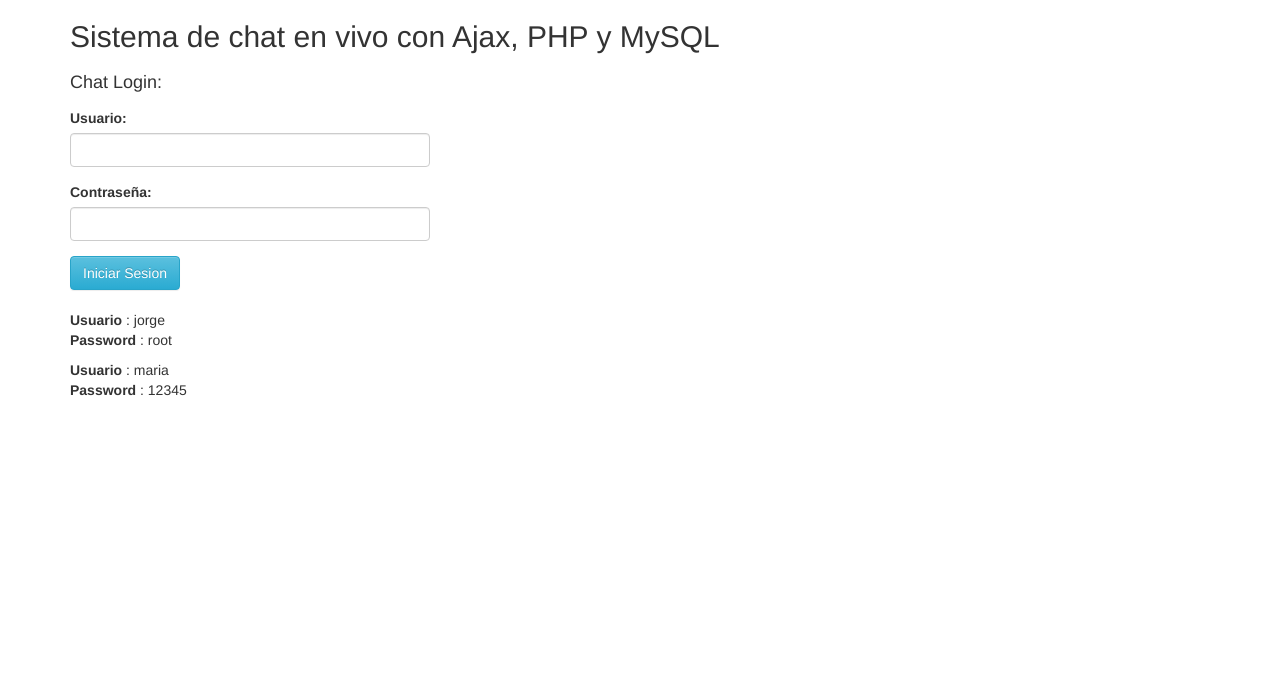
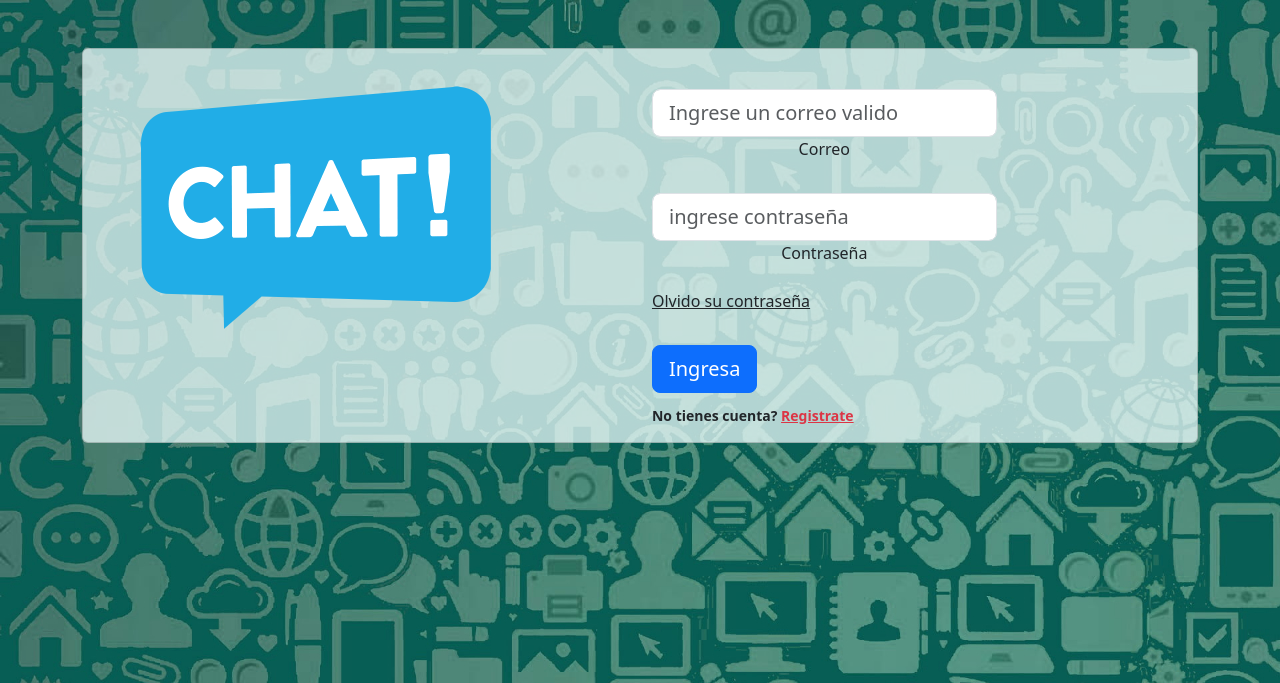
Before and after one commit to yelsin96/Chat-php, a PHP site: page /login.php in a window 1280 px wide. Shown: the top 683 px of the page. Run offline with PHP 8.4, Linux system fonts and the light colour scheme; some libraries are stand-ins or nearby versions.

Commit message:
registro sin avatar funcional

```diff
--- /dev/null
+++ b/css/styleLogin.css
@@ -0,0 +1,7 @@
+body{
+    background-image: url(../img/fondo2.jpg);
+}
+
+.card{
+    background-color: rgba(240, 255, 255, 0.737) !important;
+}
--- a/login.php
+++ b/login.php
@@ -1,12 +1,16 @@
 <?php
 session_start();
-include('header.php');
+if (!empty($_SESSION['username'])) {
+    header("location:index.php");
+}
 $loginError = '';
+$loginMessage = '';
 if (!empty($_POST['username']) && !empty($_POST['pwd'])) {
-	include ('Chat.php');
+    include('Chat.php');
     $chat = new Chat();
-	$user = $chat->loginUsers($_POST['username'], $_POST['pwd']);
-	if(!empty($user)) {
+    $user = $chat->loginUsers($_POST['username']);
+    if (!empty($user)) {
+        if (password_verify($_POST['pwd'], $user[0]['password'])) {
             $_SESSION['username'] = $user[0]['username'];
             $_SESSION['userid'] = $user[0]['userid'];
             $chat->updateUserOnline($user[0]['userid'], 1);
@@ -14,41 +18,119 @@
             $_SESSION['login_details_id'] = $lastInsertId;
             header("Location:index.php");
         } else {
-		$loginError = "Usuario y Contraseña invalida";
+            $loginError = "Contraseña Invalida";
+        }
+    } else {
+        $loginError = "Usuario Invalido";
     }
 }
 
+if (!empty($_POST['inpEmail'])) {
+    include('Chat.php');
+    $chat = new Chat();
+    $userName = $_POST['inpNombres'];
+    $userCelular = $_POST['inpCelular'];
+    $userFN = $_POST['inpFechaNac'];
+    $userEmail = $_POST['inpEmail'];
+    $userPwd = $_POST['inpPwd'];
+    $loginMessage = $chat->insertUser($userName, $userCelular, $userFN, $userEmail, $userPwd);
+}
+
 ?>
-<title>Sistema de chat en vivo con Ajax, PHP y MySQL</title>
+
+<!DOCTYPE html>
+<html lang="en">
+
+<head>
+    <meta charset="UTF-8">
+    <title>Login</title>
+    <link rel="stylesheet" href="./css/styleLogin.css">
+    <link href="https://cdn.jsdelivr.net/npm/bootstrap@5.3.0-alpha1/dist/css/bootstrap.min.css" rel="stylesheet" integrity="sha384-GLhlTQ8iRABdZLl6O3oVMWSktQOp6b7In1Zl3/Jr59b6EGGoI1aFkw7cmDA6j6gD" crossorigin="anonymous">
 </head>
+
 <body>
     <div class="container">
-	<h2>Sistema de chat en vivo con Ajax, PHP y MySQL</h1>
+        <div class="card text-center mt-5">
+            <div class="card-body">
+                <?php if ($loginMessage) {
+                    echo $loginMessage;
+                } ?>
                 <div class="row">
-		<div class="col-sm-4">
-			<h4>Chat Login:</h4>
-			<form method="post">
-				<div class="form-group">
-				<?php if ($loginError ) { ?>
-					<div class="alert alert-warning"><?php echo $loginError; ?></div>
-				<?php } ?>
-				</div>
-				<div class="form-group">
-					<label for="username">Usuario:</label>
-					<input type="username" class="form-control" name="username" required>
-				</div>
-				<div class="form-group">
-					<label for="pwd">Contraseña:</label>
-					<input type="password" class="form-control" name="pwd" required>
-				</div>
-				<button type="submit" name="login" class="btn btn-info">Iniciar Sesion</button>
-			</form>
-			<br>
-			<p><b>Usuario</b> : jorge<br><b>Password</b> : root</p>
-			<p><b>Usuario</b> : maria<br><b>Password</b> : 12345</p>
-
+                    <div class="col-md-8 col-lg-6 col-xl-5">
+                        <img src="./img/chat.png" class="img-fluid" alt="chat">
                     </div>
 
+                    <div class="col-md-8 col-lg-6 col-xl-4 offset-xl-1 pt-4">
+                        <?php if ($loginError) { ?>
+                            <div class="alert alert-danger"><?php echo $loginError; ?></div>
+                        <?php } ?>
+                        <form method="post">
+                            <!-- Email input -->
+                            <div class="form-outline mb-4">
+                                <input type="email" id="username" name="username" class="form-control form-control-lg" placeholder="Ingrese un correo valido" required />
+                                <label class="form-label" for="form3Example3">Correo</label>
+                            </div>
+
+                            <!-- Password input -->
+                            <div class="form-outline mb-3">
+                                <input type="password" id="pwd" name="pwd" class="form-control form-control-lg" placeholder="ingrese contraseña" required />
+                                <label class="form-label" for="form3Example4">Contraseña</label>
+                            </div>
+
+                            <div class="d-flex justify-content-between align-items-center">
+                                <a href="#!" class="text-body">Olvido su contraseña</a>
+                            </div>
+
+                            <div class="text-center text-lg-start mt-4 pt-2">
+                                <button type="submit" class="btn btn-primary btn-lg">Ingresa</button>
+                                <p class="small fw-bold mt-2 pt-1 mb-0">No tienes cuenta? <a data-bs-toggle="modal" data-bs-target="#modalRegistro" class="link-danger">Registrate</a></p>
+                            </div>
+                        </form>
                     </div>
                 </div>
-<?php include('footer.php');?>
+            </div>
+        </div>
+    </div>
+
+    <!-- Modal -->
+    <div class="modal fade" id="modalRegistro" tabindex="-1" aria-labelledby="modalRegistroLabel" aria-hidden="true">
+        <div class="modal-dialog">
+            <div class="modal-content">
+                <div class="modal-header">
+                    <h1 class="modal-title fs-5" id="modalRegistroLabel">Registrate</h1>
+                    <button type="button" class="btn-close" data-bs-dismiss="modal" aria-label="Close"></button>
+                </div>
+                <div class="modal-body">
+                    <form method="post">
+                        <div class="mb-3">
+                            <input type="text" class="form-control" name="inpNombres" placeholder="Nombre y Apellidos" required>
+                        </div>
+                        <div class="mb-3">
+                            <input type="text" class="form-control" name="inpCelular" placeholder="Celular" required>
+                        </div>
+                        <div class="mb-3">
+                            <label class="form-label">Fecha de nacimiento</label>
+                            <input type="date" class="form-control" name="inpFechaNac" required>
+                        </div>
+                        <div class="mb-3">
+                            <input type="email" class="form-control" name="inpEmail" placeholder="Correo electronico" required>
+                        </div>
+                        <div class="mb-3">
+                            <input type="password" class="form-control" name="inpPwd" placeholder="Contraseña" required>
+                        </div>
+                </div>
+                <div class="modal-footer">
+                    <button type="button" class="btn btn-secondary" data-bs-dismiss="modal">Close</button>
+                    <!-- <button type="submit" class="btn btn-primary">Registrarse</button> -->
+                    <input type="submit" value="Registrarse" class="btn btn-primary">
+                </div>
+                </form>
+            </div>
+        </div>
+    </div>
+    <script src="https://cdn.jsdelivr.net/npm/bootstrap@5.3.0-alpha1/dist/js/bootstrap.min.js" integrity="sha384-mQ93GR66B00ZXjt0YO5KlohRA5SY2XofN4zfuZxLkoj1gXtW8ANNCe9d5Y3eG5eD" crossorigin="anonymous"></script>
+
+
+</body>
+
+</html>
```
Also changed, not shown: Chat.php (+119 -74 lines), index.php (+3 -7 lines), login2.php (added, +50 -0 lines), php_chat.sql (deleted, +0 -117 lines), img/chat.png (added), img/fondo.jpg (added), img/fondo2.jpg (added). Lines whose indentation alone changed are shown as unchanged.
